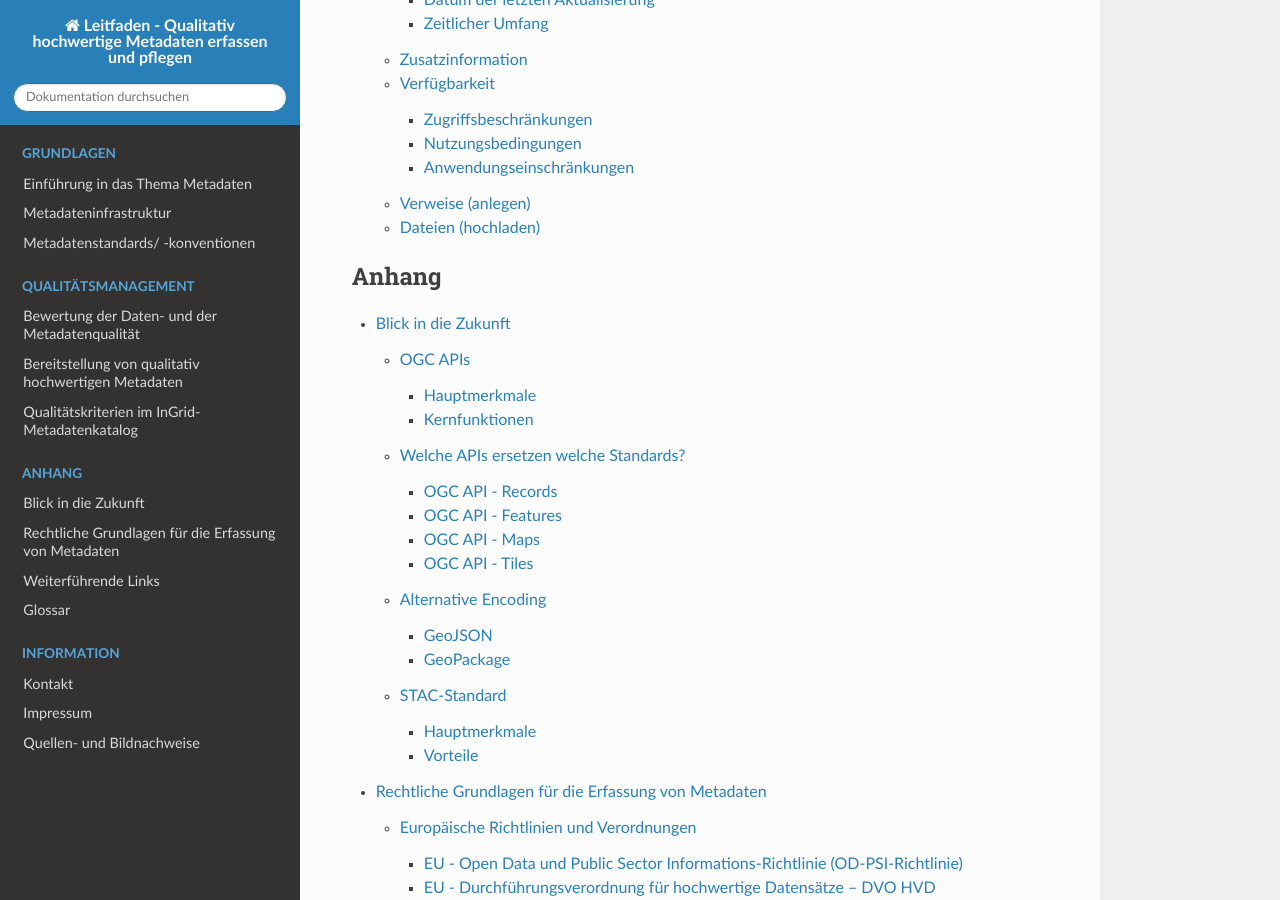
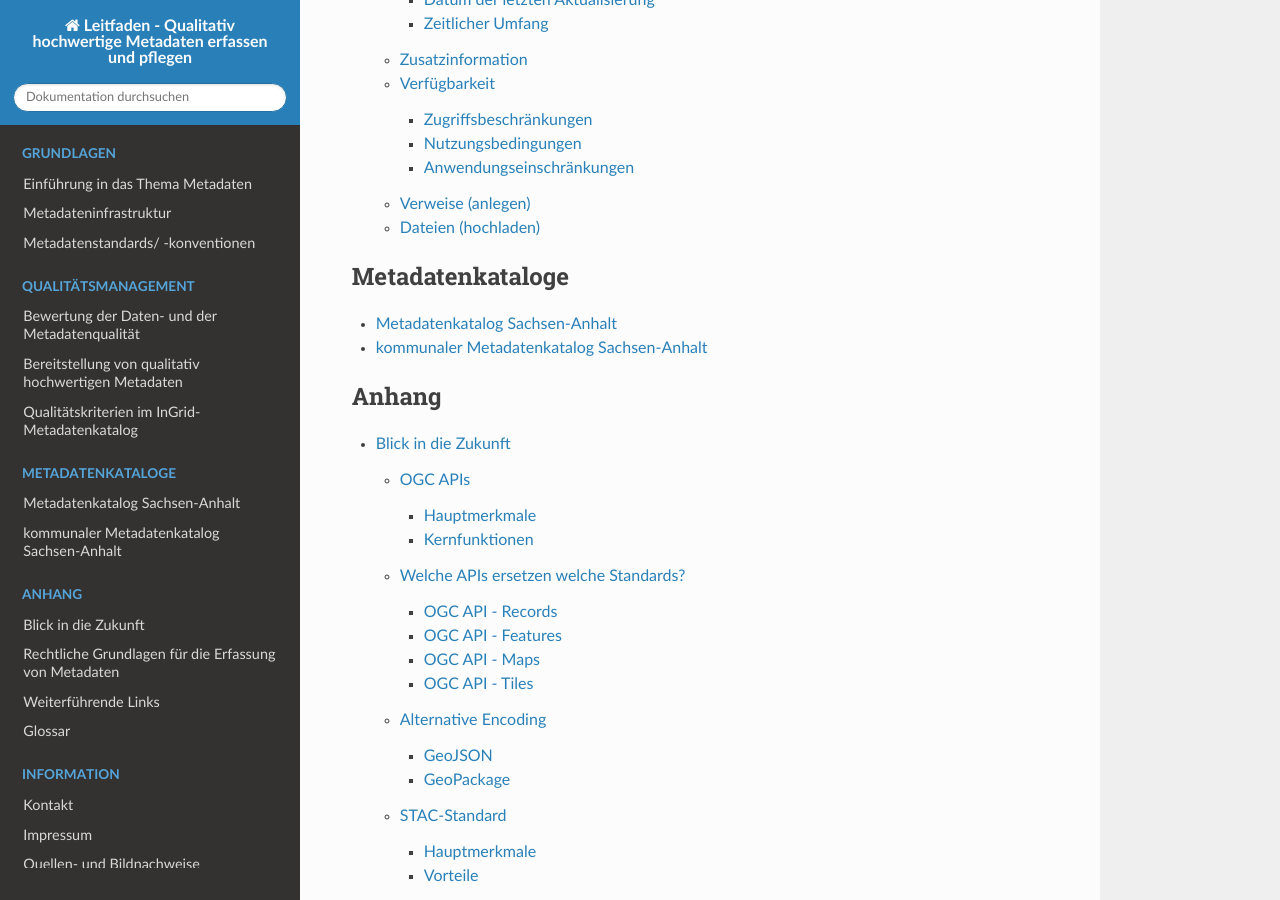
Before and after one commit to tomiwo/ingrid-mdk-st-high-quality-metadata, a Sphinx documentation site: the page built from docs/index.rst, in a window 1280 px wide and 900 px high, scrolled down 1712 px. Built offline with Sphinx 7.4.7 and the Read the Docs theme 3.1.0, drawn with Linux system fonts in a browser that asks for light colours.

Commit message:
Update index.rst

```diff
--- a/docs/index.rst
+++ b/docs/index.rst
@@ -42,6 +42,15 @@ Hinweis: Die Inhalte wurden teilweise mit künstlicher Intelligenz (KI) generier
    qualitaetsmanagement/bereitstellung.rst
    qualitaetsmanagement/metadatenschema-ige.rst
 
+
+.. toctree::
+   :maxdepth: 3
+   :caption: Metadatenkataloge
+
+   kataloge/metadatenkatalog_sachsen-anhalt.rst
+   kataloge/kommunaler-metadatenkatalog_sachsen-anhalt.rst
+
+
 .. toctree::
    :maxdepth: 3
    :caption: Anhang
```
